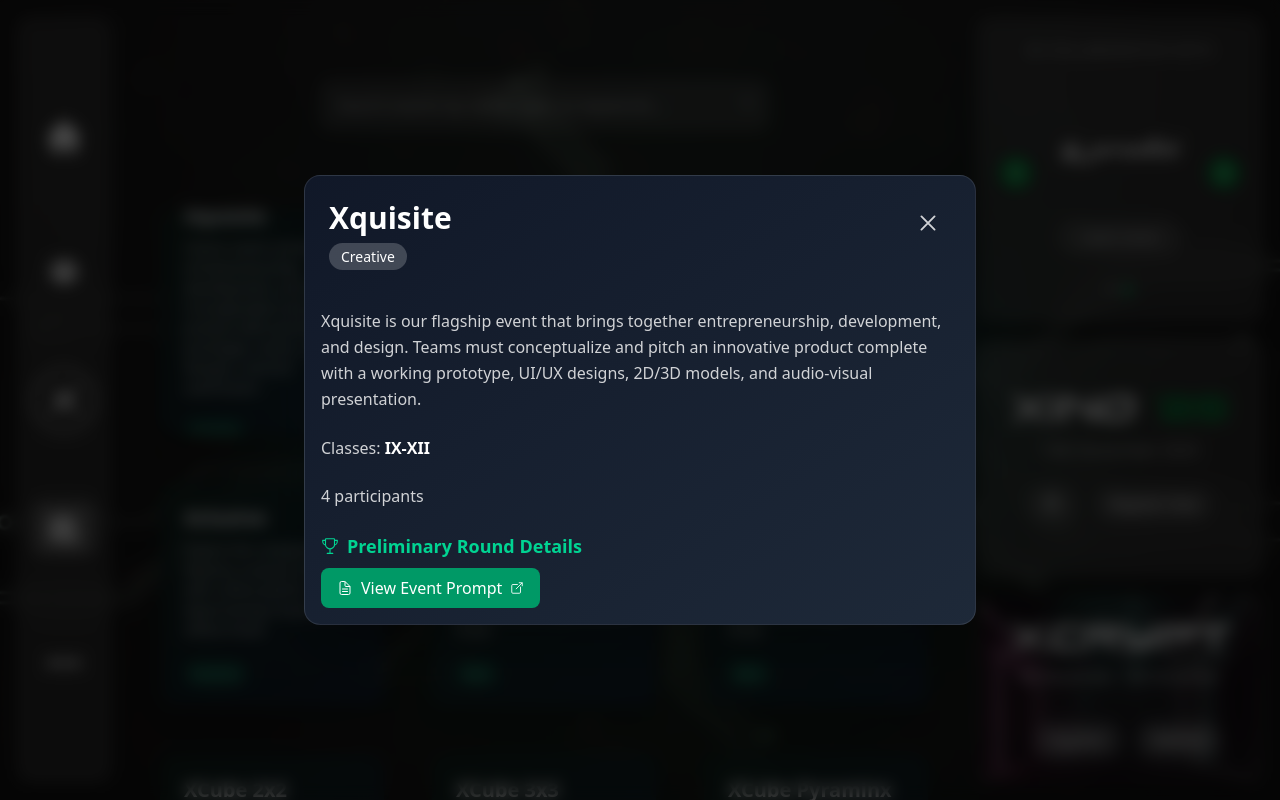
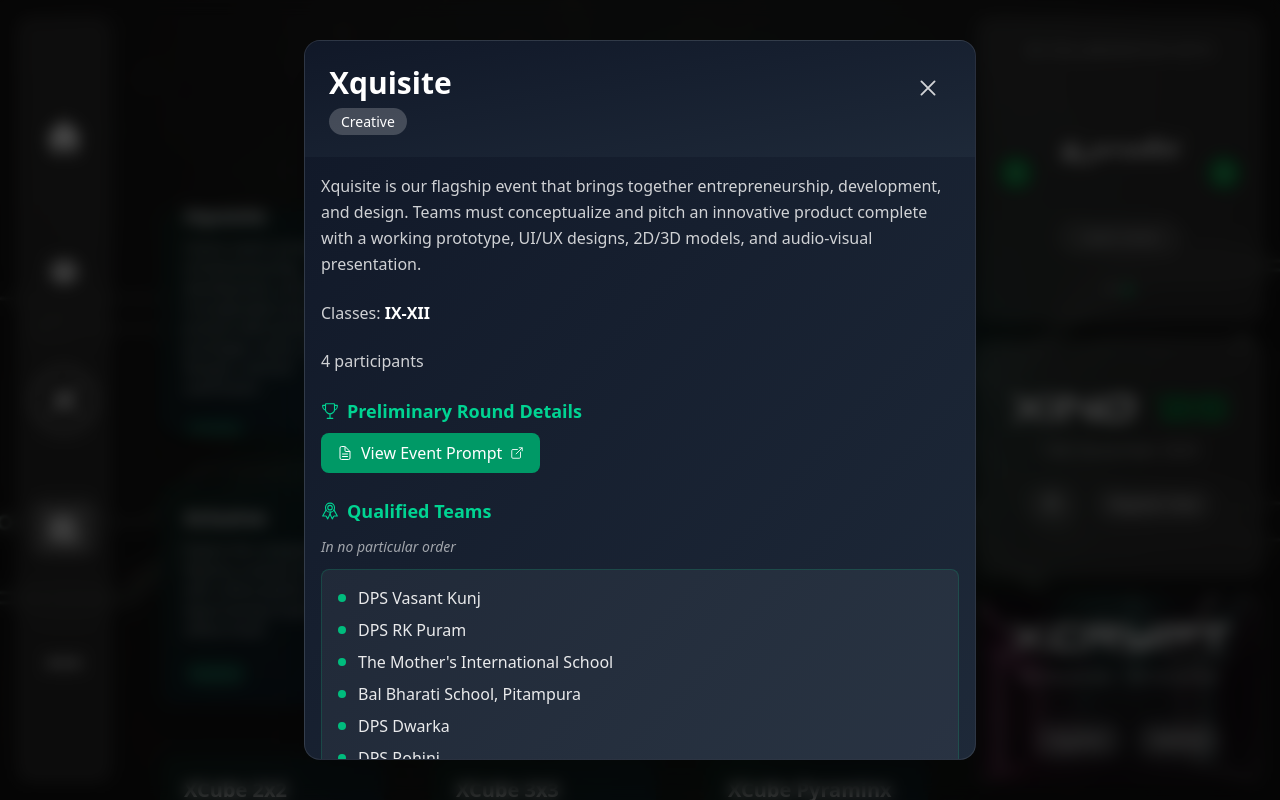
Before and after one commit to xino25/xino-25, a SvelteKit app: page /events in a window 1280 px wide. Both pictures are taken after a click on the button 272 px from the left and 322 px from the top of the page. Shown: the top 800 px of the page. Built offline with nearby package versions, Linux system fonts and the light colour scheme.

Commit message:
event results

```diff
--- a/src/routes/events/+page.svelte
+++ b/src/routes/events/+page.svelte
@@ -18,7 +18,15 @@
 			teamSize: "4",
 			fullDescription: "Xquisite is our flagship event that brings together entrepreneurship, development, and design. Teams must conceptualize and pitch an innovative product complete with a working prototype, UI/UX designs, 2D/3D models, and audio-visual presentation.",
 			prelimsDetails: null,
-			prelimsBrochureLink: "https://docs.google.com/document/d/1yl71rOPIOMnIlx790T-a-vtFFA1AlNiu9C6wWbyO0sw/edit?usp=sharing"
+			prelimsBrochureLink: "https://docs.google.com/document/d/1yl71rOPIOMnIlx790T-a-vtFFA1AlNiu9C6wWbyO0sw/edit?usp=sharing",
+			prelimsResults: [
+				"DPS Vasant Kunj",
+				"DPS RK Puram",
+				"The Mother's International School",
+				"Bal Bharati School, Pitampura",
+				"DPS Dwarka",
+				"DPS Rohini"
+			]
 		},
 
 		// Discussion Events
@@ -31,7 +39,18 @@
 			teamSize: "1",
 			fullDescription: "A dynamic group discussion event where teams engage in intellectual debates on contemporary topics. Showcase your argumentative skills, critical thinking, and presentation abilities through structured video submissions.",
 			prelimsDetails: null,
-			prelimsBrochureLink: "https://docs.google.com/document/d/13ubWDg99Pe95ARQnxC3lpY0jROIunbozNVJaffYeWRM/edit?usp=sharing"
+			prelimsBrochureLink: "https://docs.google.com/document/d/13ubWDg99Pe95ARQnxC3lpY0jROIunbozNVJaffYeWRM/edit?usp=sharing",
+			prelimsResults: [
+				"DPS RK Puram",
+				"DPS Vasant Kunj",
+				"DPS Noida",
+				"DPS Sushant Lok",
+				"The Mother's International School",
+				"Bal Bharati School, Pitampura",
+				"DPS Dwarka",
+				"Ryan International School, Rohini",
+				"DPS Rohini"
+			]
 		},
 
 		// Programming Events
@@ -44,7 +63,18 @@
 			teamSize: "1",
 			fullDescription: "Put your coding skills to the ultimate test in this competitive programming challenge. Solve complex algorithmic problems on HackerRank, where every second counts and efficiency matters.",
 			prelimsDetails: "Prelims will be conducted online. Further details will be shared on the Discord server.",
-			prelimsBrochureLink: null
+			prelimsBrochureLink: null,
+			prelimsResults: [
+				"DPS RK Puram",
+				"DPS Noida",
+				"Mount Carmel School Dwarka",
+				"DPS Dwarka",
+				"Bal Bharti Public School Pitampura",
+				"Ryan International School, Vasant Kunj",
+				"The Mother's International School",
+				"ORCHIDS The International School, Sonepat",
+				"DPS Rohini"
+			]
 		},
 
 		// Surprise Events
@@ -57,7 +87,17 @@
 			teamSize: "2",
 			fullDescription: "The ultimate mystery event where anything can happen! Details will be revealed closer to the event date. Prepare for the unexpected and showcase your versatility.",
 			prelimsDetails: "Prelims will be conducted online. Further details will be shared on the Discord server.",
-			prelimsBrochureLink: null
+			prelimsBrochureLink: null,
+			prelimsResults: [
+				"DPS Dwarka",
+				"DPS Sushant Lok",
+				"DPS Noida",
+				"DPS International Saket",
+				"The Mother's International School",
+				"DPS Vasant Kunj",
+				"DPS Rohini",
+				"DPS RK Puram"
+			]
 		},
 
 		// Quiz Events
@@ -70,7 +110,15 @@
 			teamSize: "2",
 			fullDescription: "A comprehensive technology quiz designed for junior students. Test your knowledge across various domains of computer science, technology trends, and digital innovations.",
 			prelimsDetails: "Prelims will be conducted online. Further details will be shared on the Discord server.",
-			prelimsBrochureLink: null
+			prelimsBrochureLink: null,
+			prelimsResults: [
+				"DPS RK Puram",
+				"Mother's International",
+				"DPS International",
+				"DPS Noida",
+				"DPS Rohini",
+				"Ryan International, Sec25 Rohini"
+			]
 		},
 		{
 			name: "techXult Sr.",
@@ -81,7 +129,15 @@
 			teamSize: "2",
 			fullDescription: "An advanced technology quiz for senior students covering in-depth topics in computer science, emerging technologies, programming concepts, and tech industry knowledge.",
 			prelimsDetails: "Prelims will be conducted online. Further details will be shared on the Discord server.",
-			prelimsBrochureLink: null
+			prelimsBrochureLink: null,
+			prelimsResults: [
+				"DPS RK Puram",
+				"Mother's International",
+				"DPS International",
+				"DPS Mathura Road",
+				"DPS Rohini",
+				"BBPS Pitampura"
+			]
 		},
 
 		// Cube Solving Events
@@ -94,7 +150,18 @@
 			teamSize: "1",
 			fullDescription: "Speed cubing competition featuring the 2x2 Rubik's cube. Demonstrate your solving speed and technique in this individual competition.",
 			prelimsDetails: "Prelims will be conducted online. Further details will be shared on the Discord server.",
-			prelimsBrochureLink: null
+			prelimsBrochureLink: null,
+			prelimsResults: [
+				"Ryan International Rohini",
+				"DPS Vasant Kunj",
+				"DPS Dwarka",
+				"DPS Mathura Road",
+				"DPS RK Puram",
+				"DPS Noida",
+				"DPSI Saket",
+				"Ryan International Vasant Kunj",
+				"DPS Rohini"
+			]
 		},
 		{
 			name: "XCube 3x3",
@@ -105,7 +172,18 @@
 			teamSize: "1",
 			fullDescription: "The classic 3x3 Rubik's cube speed solving competition. Show off your algorithms and finger tricks to secure the fastest times.",
 			prelimsDetails: "Prelims will be conducted online. Further details will be shared on the Discord server.",
-			prelimsBrochureLink: null
+			prelimsBrochureLink: null,
+			prelimsResults: [
+				"Ryan International Vasant Kunj",
+				"Mothers International",
+				"Ryan International Rohini",
+				"DPS Vasant Kunj",
+				"DPS Noida",
+				"DPSI Saket",
+				"DPS Mathura Road",
+				"DPS RK Puram",
+				"DPS Rohini"
+			]
 		},
 		{
 			name: "XCube Pyraminx",
@@ -116,7 +194,17 @@
 			teamSize: "1",
 			fullDescription: "Pyraminx speed solving competition. Master this unique triangular puzzle and compete for the best times.",
 			prelimsDetails: "Prelims will be conducted online. Further details will be shared on the Discord server.",
-			prelimsBrochureLink: null
+			prelimsBrochureLink: null,
+			prelimsResults: [
+				"Ryan International Rohini",
+				"DPSI Saket",
+				"DPS RK Puram",
+				"DPS Noida",
+				"DPS Vasant Kunj",
+				"DPS Mathura Road",
+				"DPS Dwarka",
+				"DPS Rohini"
+			]
 		},
 
 		// Film Making Events
@@ -128,8 +216,13 @@
 			eligibility: "IX-XII",
 			teamSize: "4",
 			fullDescription: "Unleash your creativity through the art of filmmaking. Create a compelling short film that tells a story, evokes emotions, and showcases your cinematographic skills.",
-			prelimsDetails: null,
-			prelimsBrochureLink: "https://docs.google.com/document/d/10QOLoxOYT6ro4k2GGuhZ-sKLn7aXYiM4XrNjhbSsM_0/edit?usp=sharing"
+			prelimsDetails: "The suspense is over! We were truly blown away by the creative interpretations submitted in Xframe! The results are in, and we're thrilled to announce the winning teams.",
+			prelimsBrochureLink: "https://docs.google.com/document/d/10QOLoxOYT6ro4k2GGuhZ-sKLn7aXYiM4XrNjhbSsM_0/edit?usp=sharing",
+			prelimsResults: [
+				"DPS Hyderabad (1st Place)",
+				"St Marks, Meera Bagh (2nd Place)",
+				"DPS Sushant Lok (3rd Place)"
+			]
 		},
 
 		// Robotics Events
@@ -141,7 +234,7 @@
 			eligibility: "VIII-XII",
 			teamSize: "2",
 			fullDescription: "Design and build an autonomous line-following robot that can navigate complex tracks with precision and speed. Test your engineering and programming skills in robotics.",
-			prelimsDetails: "Prelims will be conducted online. Further details will be shared on the Discord server.",
+			prelimsDetails: "There are no prelims for this event. The final will be held offline on 13 November 2025.",
 			prelimsBrochureLink: null
 		},
 
@@ -167,8 +260,13 @@
 			eligibility: "Open",
 			teamSize: "1",
 			fullDescription: "Embark on an thrilling journey through cryptic puzzles, hidden clues, and mind-bending challenges. Use logic, creativity, and teamwork to unlock secrets and progress through levels.",
-			prelimsDetails: "Prelims will be conducted online. Further details will be shared on the Discord server.",
-			prelimsBrochureLink: null
+			prelimsDetails: "",
+			prelimsBrochureLink: null,
+			prelimsResults: [
+				"DPS Vasant Kunj (1st Place)",
+				"DPS RK Puram (2nd Place)",
+				"DPS Sushant Lok (3rd Place)"
+			]
 		},
 
 		// Photography Events
@@ -180,8 +278,16 @@
 			eligibility: "IX-XII",
 			teamSize: "2",
 			fullDescription: "Express your artistic vision through photography. Capture compelling images that tell stories, evoke emotions, and showcase your unique perspective.",
-			prelimsDetails: null,
-			prelimsBrochureLink: "https://docs.google.com/document/d/1nPjMhMUXQNoXFsoOyINFdGk_etv9vigrnWBFryST5P8/edit?usp=sharing"
+			prelimsDetails: "The suspense is over! We were truly blown away by the creative interpretations submitted in the Preliminary Round of XPosure. The results are in, and we're thrilled to announce the photographers moving on to the final round on Thursday, 13 November 2025.",
+			prelimsBrochureLink: "https://docs.google.com/document/d/1nPjMhMUXQNoXFsoOyINFdGk_etv9vigrnWBFryST5P8/edit?usp=sharing",
+			prelimsResults: [
+				"DPS RK Puram",
+				"Ryan International, Rohini-25",
+				"DPS Dwarka",
+				"St Marks, Meera Bagh",
+				"DPS Noida, S-30",
+				"DPS Rohini"
+			]
 		}
 	];
 
@@ -352,7 +458,7 @@
 			transition:fly="{{ y: 50, duration: 300 }}"
 		>
 			<!-- Modal Header -->
-			<div class="sticky top-0 bg-gradient-to-r  p-6 rounded-t-2xl">
+			<div class="sticky top-0 bg-gradient-to-br from-gray-900 to-gray-800 p-6 rounded-t-2xl">
 				<div class="flex justify-between items-start">
 					<div>
 						<h2 class="text-white text-3xl font-bold mb-2">{selectedEvent.name}</h2>
@@ -417,6 +523,39 @@
 					{/if}
 				</div>
 
+				<!-- Prelims Results -->
+				{#if selectedEvent.prelimsResults && selectedEvent.prelimsResults.length > 0}
+				<div>
+					<h3 class="text-emerald-400 text-lg font-semibold mb-3 flex items-center gap-2">
+						<ion-icon name="ribbon-outline"></ion-icon>
+						{#if selectedEvent.name === "XCrypt" || selectedEvent.name === "XFrame"}
+							Winners
+						{:else}
+							Qualified Teams
+						{/if}
+					</h3>
+					{#if selectedEvent.name !== "XCrypt" && selectedEvent.name !== "XFrame"}
+						<p class="text-white/60 text-sm mb-3 italic">In no particular order</p>
+					{/if}
+					<div class="bg-white/5 rounded-lg p-4 border border-emerald-500/20">
+						<ul class="space-y-2">
+							{#each selectedEvent.prelimsResults as school, index}
+								<li class="flex items-center gap-3 text-white/90">
+									{#if selectedEvent.name === "XCrypt" || selectedEvent.name === "XFrame"}
+										<span class="flex-shrink-0 w-6 h-6 bg-emerald-600/30 rounded-full flex items-center justify-center text-emerald-300 text-sm font-semibold">
+											{index + 1}
+										</span>
+									{:else}
+										<span class="flex-shrink-0 w-2 h-2 bg-emerald-500 rounded-full"></span>
+									{/if}
+									<span>{school}</span>
+								</li>
+							{/each}
+						</ul>
+					</div>
+				</div>
+				{/if}
+
 			</div>
 		</div>
 	</div>
```
Also changed, not shown: xino_events.txt (deleted).
